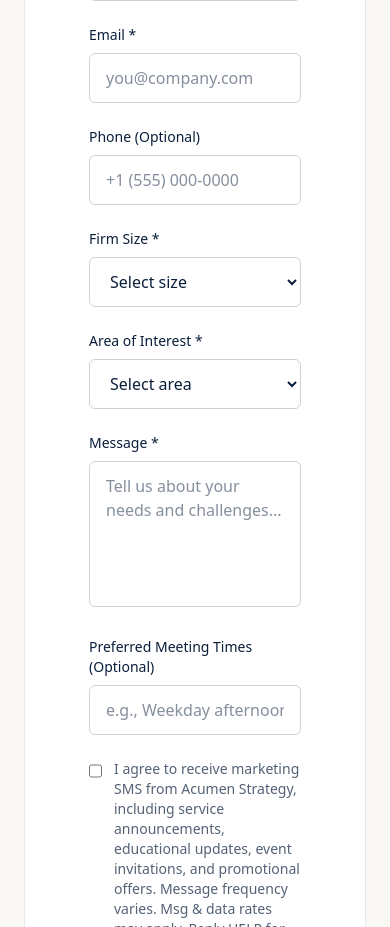
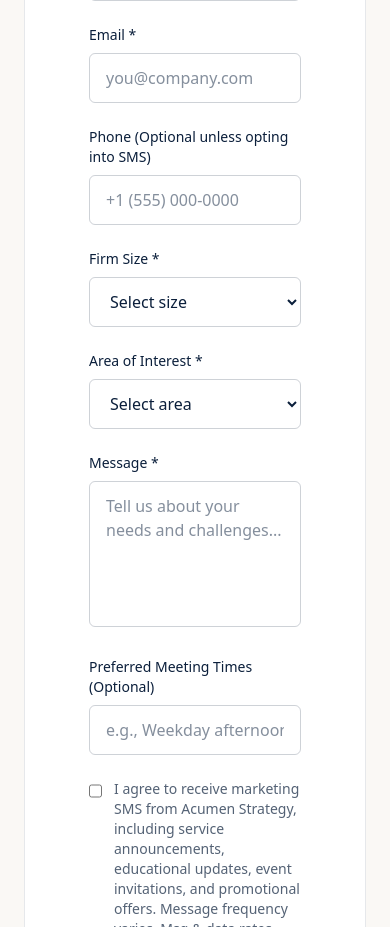
Before and after one commit to Glynac-AI/Acumen, a Next.js app: page /contact in a window 390 px wide. Shown: the part 2100-3027 px from the top of the page. Built offline with nearby package versions, Linux system fonts and the light colour scheme.

Commit message:
Update phone field label for SMS consent clarity

```diff
--- a/app/contact/page.tsx
+++ b/app/contact/page.tsx
@@ -282,7 +282,7 @@ export default function Contact() {
                                                 <div className="grid md:grid-cols-2 gap-6">
                                                     <div>
                                                         <label className="block text-sm font-medium text-primary mb-2">
-                                                            Phone (Optional)
+                                                            Phone (Optional unless opting into SMS)
                                                         </label>
                                                         <input
                                                             type="tel"
```
